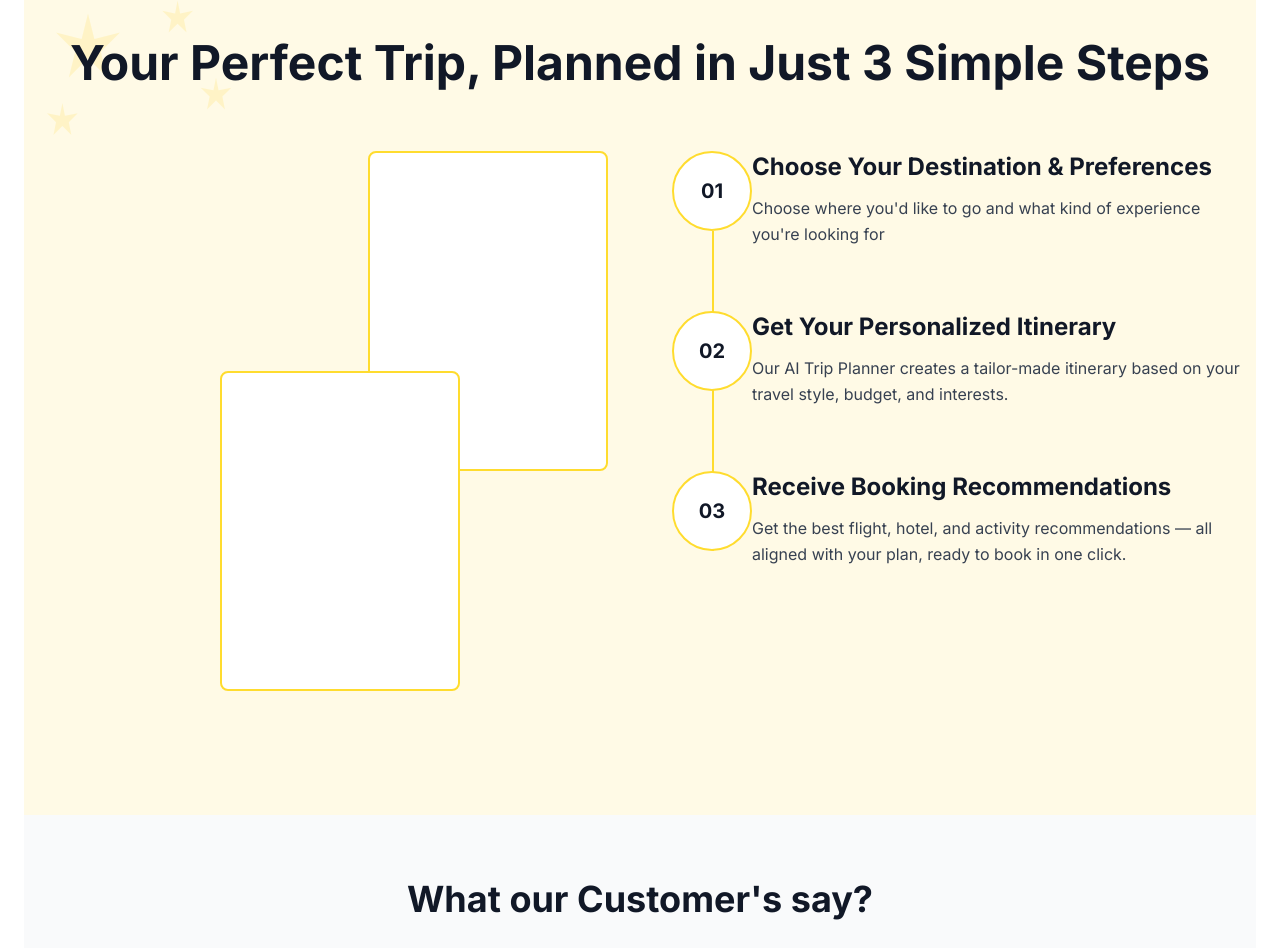
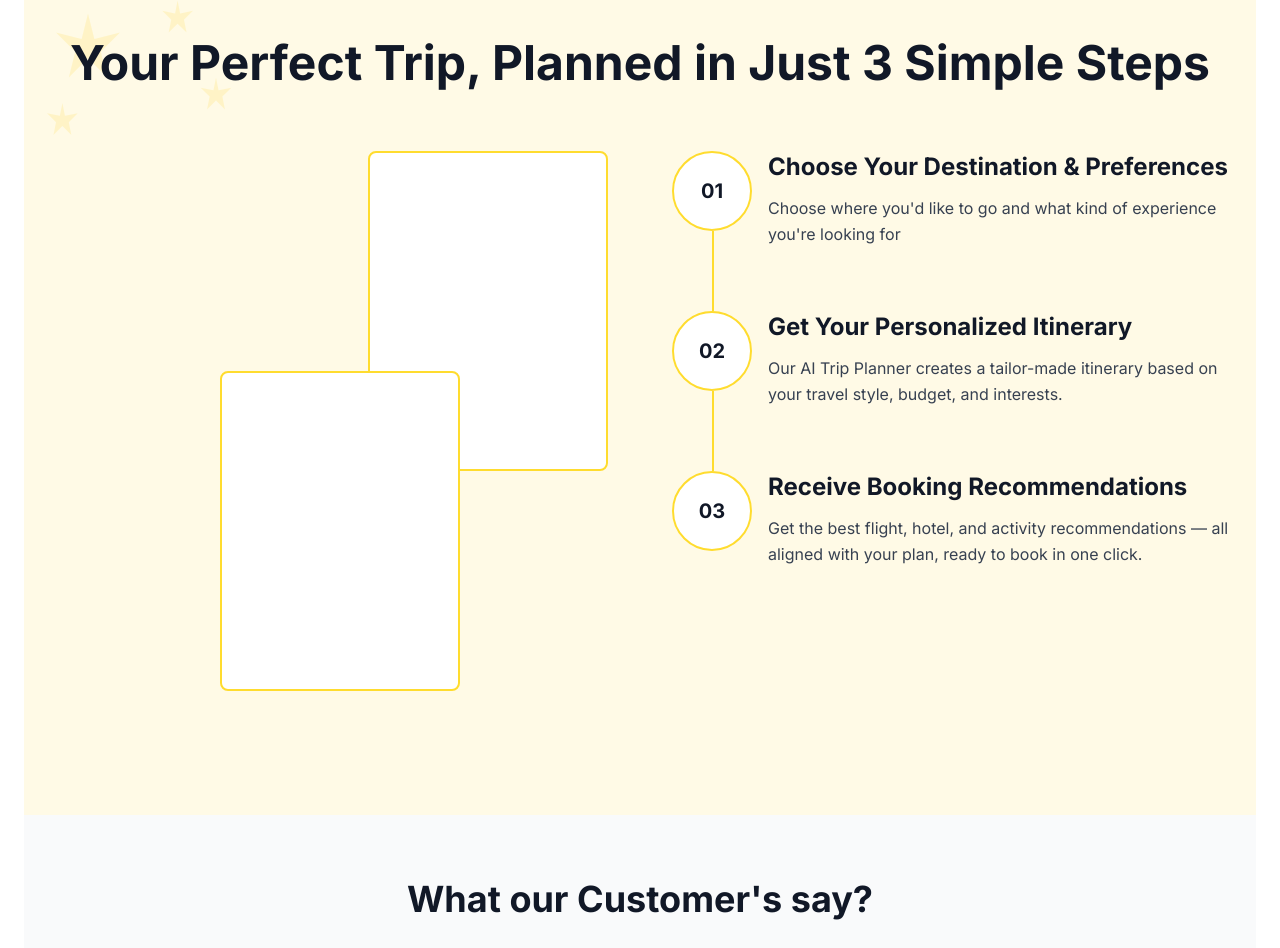
Before and after one commit to urbantrips/ut-client, a Next.js app: page / in a window 1280 px wide. Shown: the part 3924-4872 px from the top of the page. Built offline with nearby package versions, Linux system fonts and the light colour scheme.

Commit message:
Update Three Steps Section Layout for Improved Spacing and Visual Consistency
- Adjusted padding and positioning of elements for better alignment and aesthetics.
- Enhanced the vertical connecting line's position for improved visual flow.

```diff
--- a/src/components/features/three-steps-section.tsx
+++ b/src/components/features/three-steps-section.tsx
@@ -105,11 +105,11 @@ export function ThreeStepsSection() {
                   whileInView={{ opacity: 1, x: 0 }}
                   viewport={{ once: true }}
                   transition={{ duration: 0.5, delay: index * 0.2 }}
-                  className="relative pl-20 pb-16 last:pb-0"
+                  className="relative pl-24 pb-16 last:pb-0"
                 >
                   {/* Vertical Connecting Line */}
                   {index < steps.length - 1 && (
-                    <div className="absolute left-10 top-20 w-0.5 h-full bg-primary" />
+                    <div className="absolute left-[40px] top-20 bottom-0 w-0.5 bg-primary" />
                   )}
 
                   {/* Step Number Circle - Yellow outline with white fill */}
```
